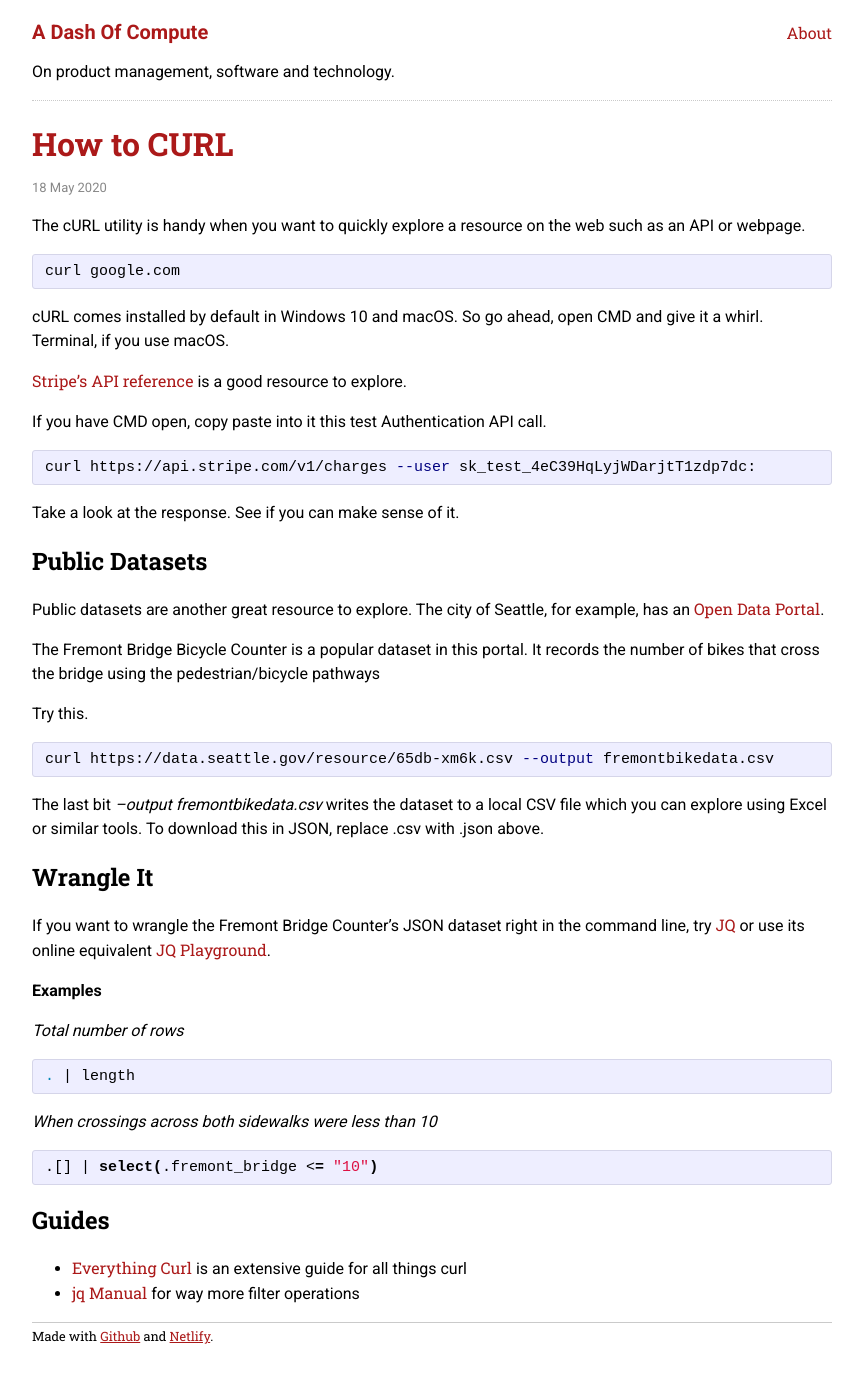
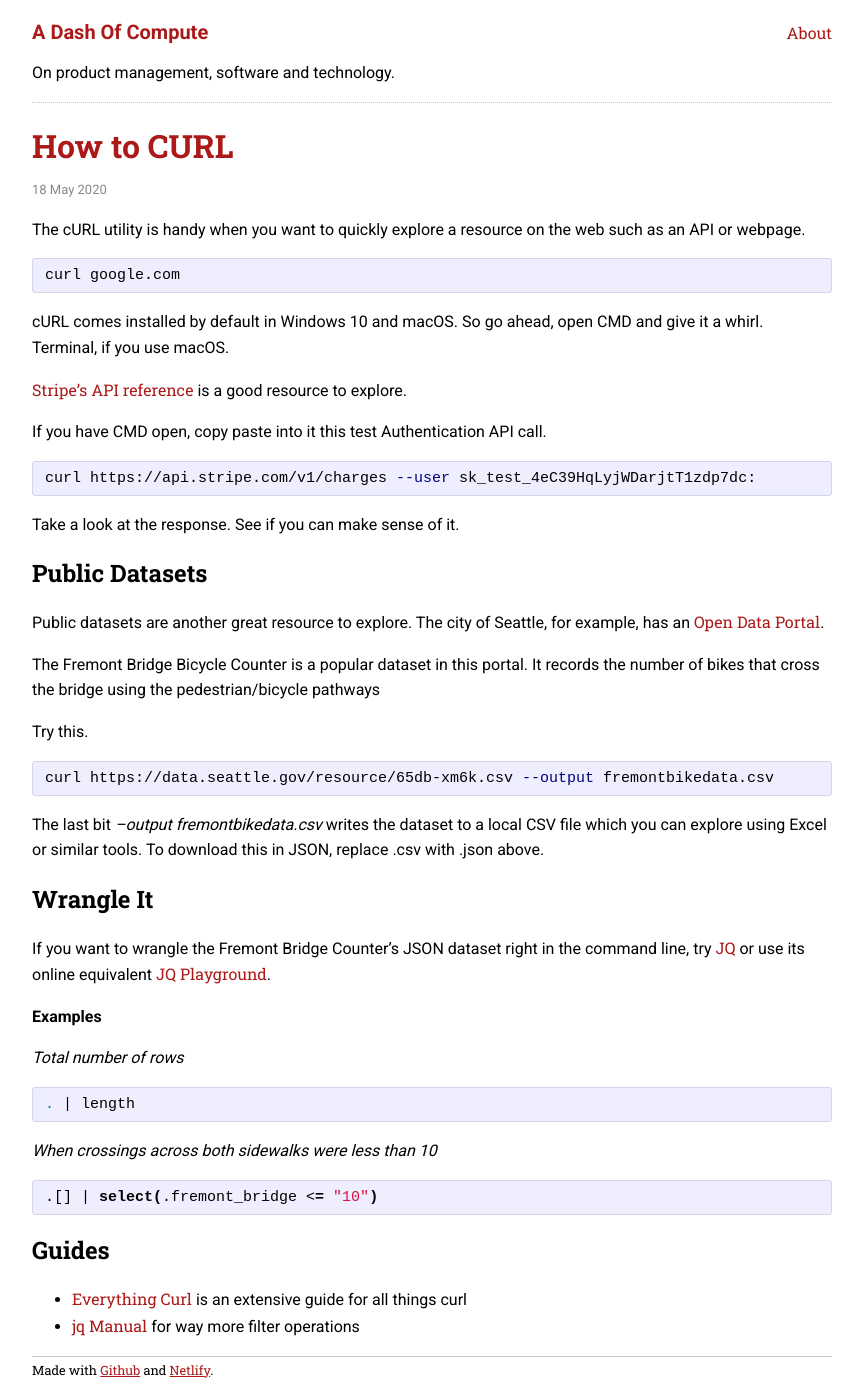
Before and after one commit to sautee/sautee.github.io, a Jekyll site: the page built from _posts/2020-05-18-howtocurl.md, in a window 1280 px wide. Shown: the whole page, without its empty margins (208-1071 px from the left). Built offline with Jekyll 4.4.1, drawn with Linux system fonts in a browser that asks for light colours; before the commit the page ends 1364 px from its top, so only the background shows below that.

Commit message:
Update site.css

```diff
--- a/css/site.css
+++ b/css/site.css
@@ -14,7 +14,7 @@ body {
 
 .content, p, ul, li, ol, em, strong {
     font-family: "Roboto", sans-serif;
-    line-height: 1.5em;
+    line-height: 1.6em;
     color: #000000;
 }
 
```
